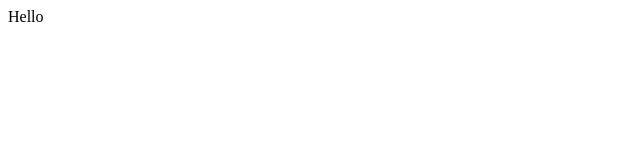
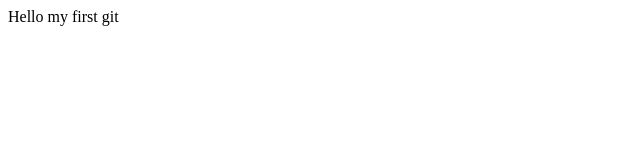
Before and after one commit to karen0301/appTest, a plain HTML site: page index.html in a window 1280 px wide. Shown: the full height of the page, 0-640 px from the left. Drawn offline with Linux system fonts and the light colour scheme.

Commit message:
My second line

```diff
--- a/index.html
+++ b/index.html
@@ -2,5 +2,5 @@
     <head>
         <title>Master</title>
     </head>
-    <body>Hello</body>
+    <body>Hello my first git</body>
 </html>
```
